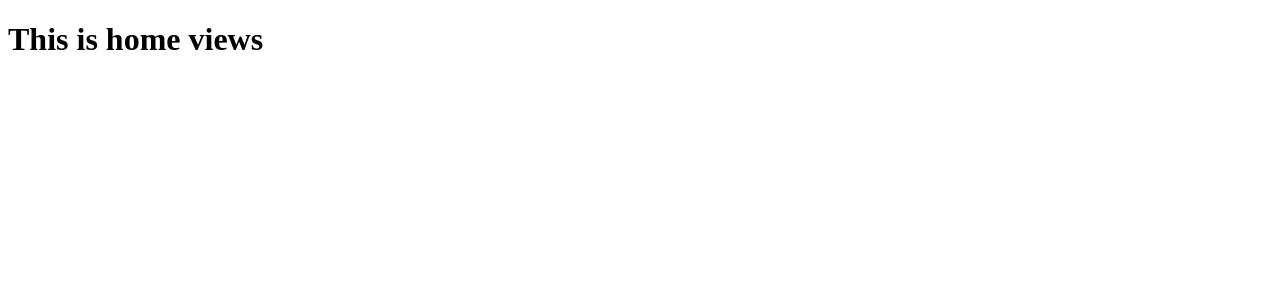
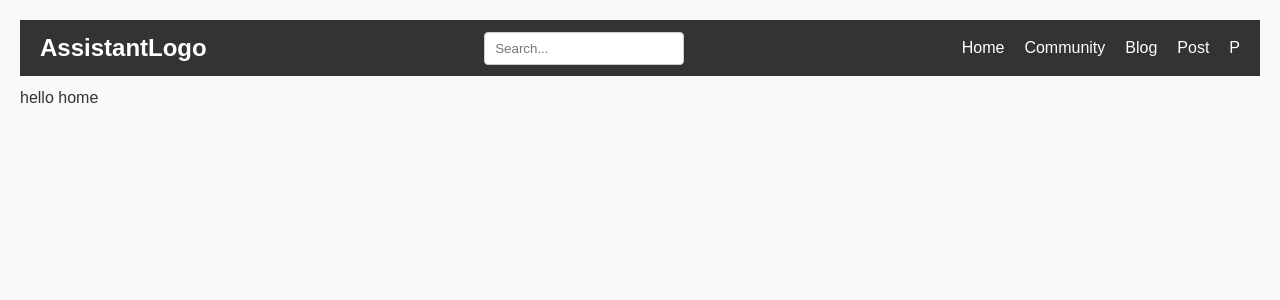
Before and after one commit to khan3575/SDPiii, a Django app: page /home/ in a window 1280 px wide. Shown: the top 300 px of the page. Run offline with Django 5.2, Linux system fonts and the light colour scheme; a user stored in the database is signed in.

Commit message:
-registration to Home redirection is working properly

```diff
--- a/sdp_iii/sdpApp/static/style.css
+++ b/sdp_iii/sdpApp/static/style.css
@@ -1,167 +1,180 @@
-*::before,
-*::after {
-    box-sizing: border-box;
+/* ===============================
+   CSS Reset
+=============================== */
+* {
     margin: 0;
     padding: 0;
+    box-sizing: border-box;
 }
 
-body {
-    height: 100%;
-    font-family: Arial, sans-serif;
-    background-color: #d0bfbf;
-    display: flex;
-    justify-content: center;
-    align-items: center;
-    min-height: 100vh;
-    margin: 0;
-    padding: 20px;
+body, html {
+    font-family: 'Arial', sans-serif;
+    font-size: 16px;
+    line-height: 1.5;
+    background-color: #f9f9f9;
     color: #333;
-}
-.container {
-    justify-items: center;
-    max-width: 600px;
-    width: 100%;
-    padding: 20px;
-    background-color: #a49292;
-    border: 1px solid #ddd;
-    border-radius: 8px;
-    box-shadow: 0 4px 8px rgba(0, 0, 0, 0.1);
+    overflow-x: hidden;
 }
 
-form {
+img {
+    max-width: 100%;
+    height: auto;
+    display: block;
+}
 
+a {
+    text-decoration: none;
+    color: inherit;
+    cursor: pointer;
+}
+
+ul {
+    list-style: none;
+}
+
+/* ===============================
+   Global Styles
+=============================== */
+body {
+    padding: 20px;
+}
+
+h1, h2, h3, h4, h5, h6 {
+    margin: 10px 0;
+    font-weight: bold;
+}
+
+p {
+    margin: 10px 0;
+}
+
+button {
+    cursor: pointer;
+    border: none;
+    padding: 10px 15px;
+    border-radius: 4px;
+    background-color: #007BFF;
+    color: white;
+    font-size: 14px;
+}
+
+button:hover {
+    background-color: #0056b3;
+}
+
+/* ===============================
+   Header
+=============================== */
+header {
     display: flex;
-    flex-direction: column;
-    gap: 10px
-    ;
-}/*
-label {
+    align-items: center;
+    justify-content: space-between;
+    padding: 10px 20px;
+    background-color: #333;
+    color: white;
+    position: sticky;
+    top: 0;
+    z-index: 1000;
+}
+
+.logo {
+    font-size: 24px;
+    font-weight: bold;
+}
+
+.nav-links {
     display: flex;
-    flex-direction: row;
-    justify-content: flex-end;
-    text-align: right;
-    width: 400px;
-    line-height: 26px;
-    margin-bottom: 10px;
-  }
-  */
+    gap: 20px;
+}
 
-form label {
-    display: flex;
-    flex-direction: row;
-    justify-content: flex;
-    text-align: right;
-    border-radius: 3px;
-    font-size: 14px;
-    font-weight: bold;
-    margin-bottom: 5px;
+.nav-links a {
+    color: white;
+    font-size: 16px;
+    transition: color 0.3s ease;
+}
 
+.nav-links a:hover {
+    color: #FFD700;
 }
-form select {
-    width: 100%;
-    padding: 10px;
+
+.search-bar input {
+    padding: 8px 10px;
     border: 1px solid #ccc;
     border-radius: 4px;
-    font-size: 16px;
-}
-form input[type="radio"] {
-    margin-right: 5px;
-}
-button {
-
-    width: 70px;
-    background-color: #ffffff70;
-    color: rgb(0, 0, 0);
-    padding: 10px;
-    font-size: 10px;
-    border: none;
-    border-radius: 4px;
-    cursor: pointer;
-    transition: background-color 0.3s ease;
+    width: 200px;
 }
 
-.button:hover {
-    background-color: #5d6369;
+/* ===============================
+   Footer
+=============================== */
+footer {
+    text-align: center;
+    padding: 20px;
+    background-color: #222;
+    color: white;
+    font-size: 14px;
 }
-input {
-    height: 16px;
-    flex: 0 0 100px;
-    margin-left: 3px;
-  }
 
-.text-center {
-    text-align: center;
-}
+/* ===============================
+   Utility Classes
+=============================== */
 .text-center {
     text-align: center;
 }
 
-.mt-10 {
-    margin-top: 10px;
+.container {
+    max-width: 1200px;
+    margin: 0 auto;
+    padding: 0 15px;
 }
 
-.mb-10 {
-    margin-bottom: 10px;
+.btn {
+    display: inline-block;
+    padding: 10px 20px;
+    background-color: #007BFF;
+    color: white;
+    border-radius: 5px;
+    text-align: center;
+    transition: background-color 0.3s ease;
 }
 
-a {
-    color: #0e0b0a;
-    text-decoration: none;
+.btn:hover {
+    background-color: #0056b3;
 }
 
-a:hover {
-    text-decoration: underline;
+/* ===============================
+   Responsive Grid
+=============================== */
+.row {
+    display: flex;
+    flex-wrap: wrap;
+    margin: -10px;
 }
 
-/**,
-
-
-form input[type="text"],
-form input[type="email"],
-form input[type="password"],
-
-form input[type="checkbox"],
-form input[type="radio"] {
-    margin-right: 5px;
+.col {
+    flex: 1;
+    padding: 10px;
 }
 
-
-.text-center {
-    text-align: center;
+.col-6 {
+    flex: 0 0 50%;
 }
 
-.mt-10 {
-    margin-top: 10px;
+.col-4 {
+    flex: 0 0 33.3333%;
 }
 
-.mb-10 {
-    margin-bottom: 10px;
+.col-3 {
+    flex: 0 0 25%;
 }
 
-a {
-    color: #007BFF;
-    text-decoration: none;
-}
-
-a:hover {
-    text-decoration: underline;
-}
-
+/* Media Queries */
 @media (max-width: 768px) {
-    .container {
-        padding: 15px;
+    .col-6, .col-4, .col-3 {
+        flex: 0 0 100%;
     }
 
-    form input[type="text"],
-    form input[type="email"],
-    form input[type="password"],
-    form select {
-        font-size: 14px;
-    }
-
-    form .submit-button {
-        font-size: 14px;
-        padding: 8px;
+    .search-bar input {
+        width: 100%;
     }
 }
-  */
--- /dev/null
+++ b/sdp_iii/sdpApp/templates/fragments/header.html
@@ -0,0 +1,13 @@
+ <header>
+    <a href="#" class="logo">AssistantLogo</a>
+    <div class="search-bar">
+        <input type="text" placeholder="Search...">
+    </div>
+    <nav class="nav-links">
+        <a href="#">Home</a>
+        <a href="#">Community</a>
+        <a href="#">Blog</a>
+        <a href="#">Post</a>
+        <div class="profile-icon">P</div>
+    </nav>
+ </header>
--- a/sdp_iii/sdpApp/templates/home.html
+++ b/sdp_iii/sdpApp/templates/home.html
@@ -3,9 +3,12 @@
 <head>
     <meta charset="UTF-8">
     <meta name="viewport" content="width=device-width, initial-scale=1.0">
-    <title>Document</title>
+    <title>Home</title>
+    {% load static %}
+    <link rel="stylesheet" href="{% static 'style.css' %}">
 </head>
 <body>
-    <h1>This is home views</h1>
+    {%include 'fragments/header.html' %}
+    <p>hello home</p>
 </body>
 </html>
--- a/sdp_iii/sdpApp/templates/registration/login.html
+++ b/sdp_iii/sdpApp/templates/registration/login.html
@@ -15,8 +15,10 @@
             {% csrf_token %}
             <h2>Login</h2>
             <div class="form-group">
-                <label>Email :</label>
-                <input type="email" id="user_email" name="user_email" required>
+                <label for="LoginPage" class="error"></label>
+                <input type="email" id="user_email" name="user_email" placeholder="Email" required>
+
+
             </div>
             <div class="form-group">
                 <label>Password :</label>
--- a/sdp_iii/sdpApp/urls.py
+++ b/sdp_iii/sdpApp/urls.py
@@ -2,6 +2,7 @@ from django.urls import path,include
 from . import views
 
 urlpatterns =  [
+   path('', views.redirect_home, name='redirect'),
    path('signup/',views.signup, name='signup'),
    path('home/',views.home, name='home'),
    path('login/',views.login_view, name= 'login'),
--- a/sdp_iii/sdpApp/views.py
+++ b/sdp_iii/sdpApp/views.py
@@ -10,6 +10,8 @@ from django.contrib.auth.hashers import make_password,check_password
 User = get_user_model()
 
 #Redirect to login if not authenticated
+def redirect_home(request):
+    return redirect('home')
 
 @login_required(login_url='/login/')
 def home(request):
```
Also changed, not shown: sdp_iii/db.sqlite3.
